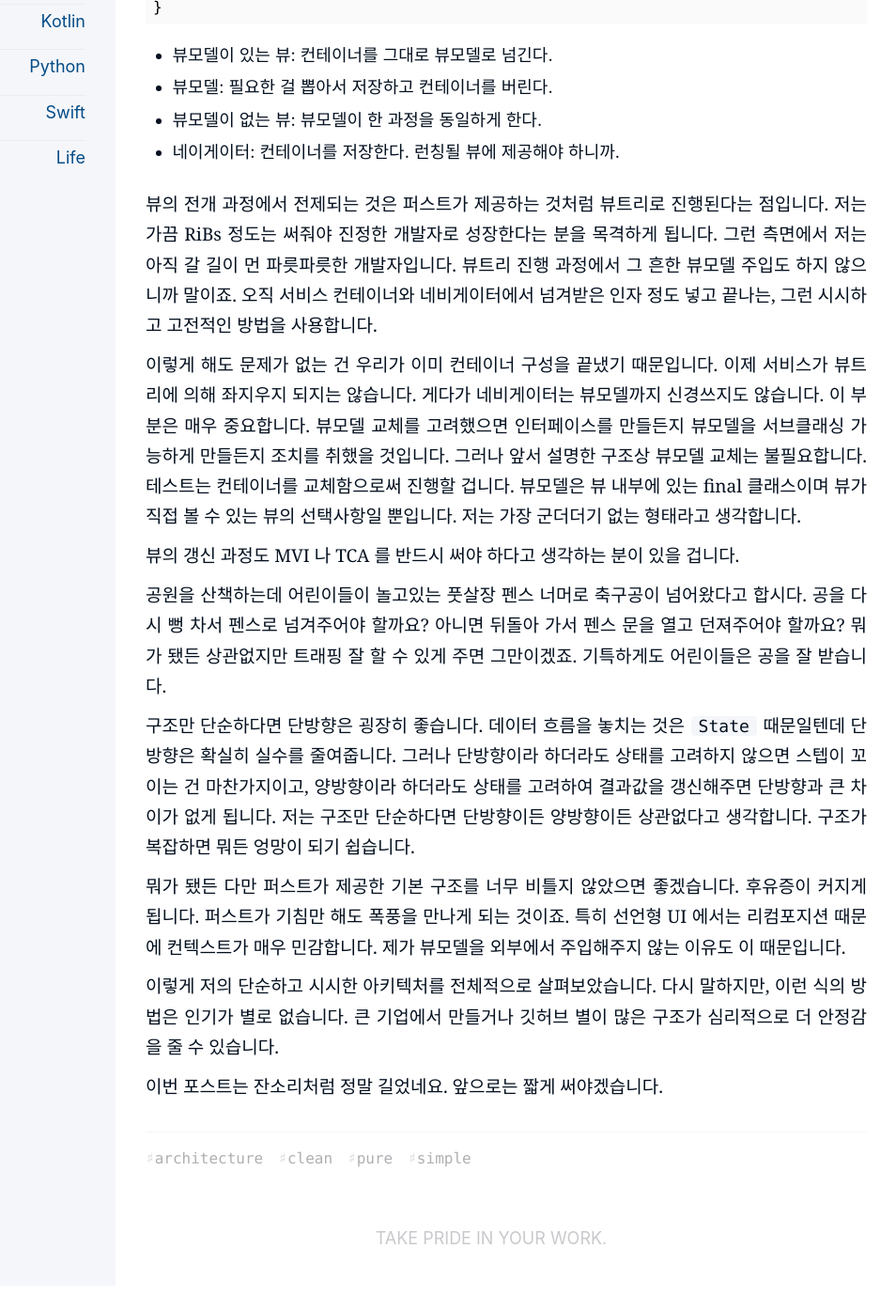
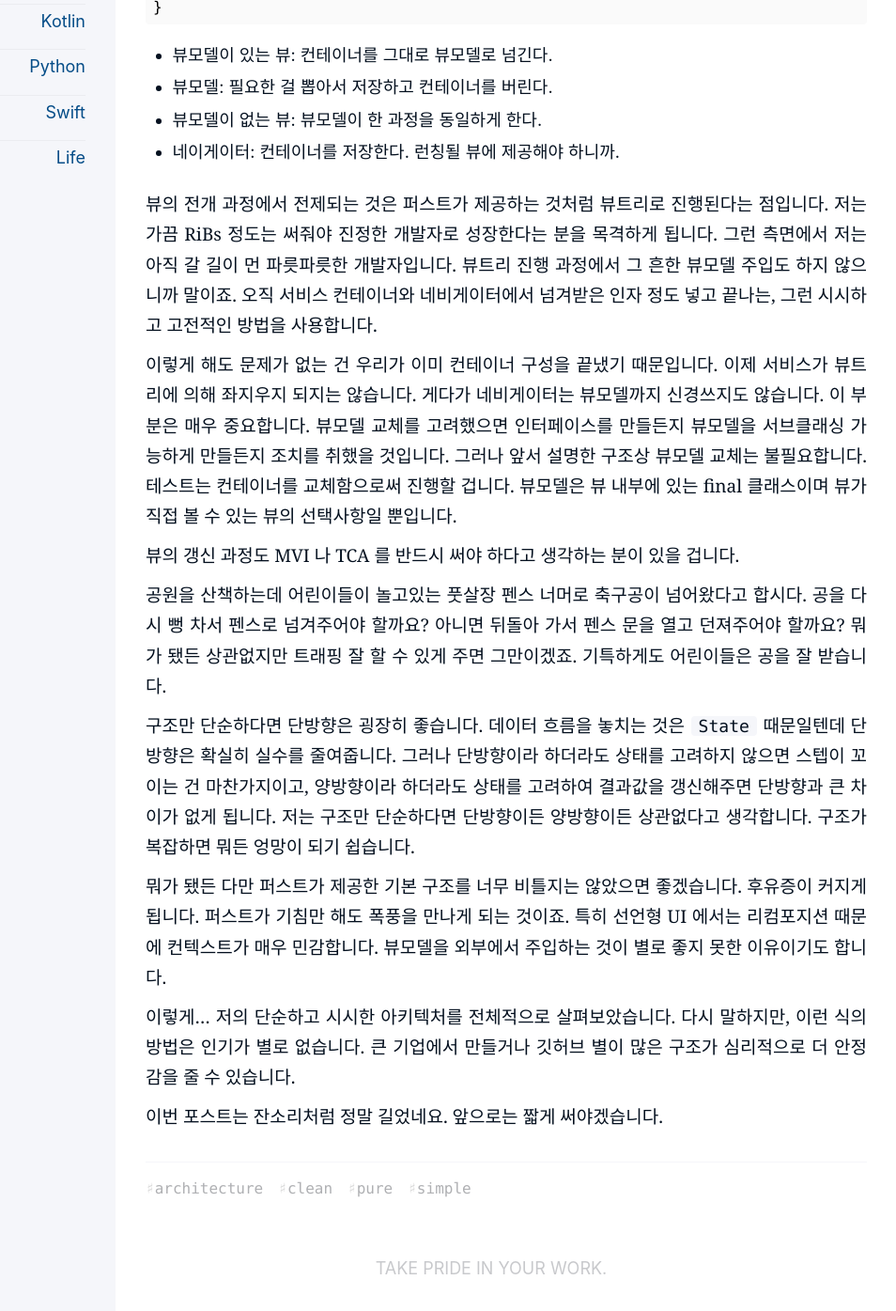
Before and after one commit to kiroshin/kiroshin.github.io, a Jekyll site: the page built from _posts/2024-07-22-hello-pure.md, in a window 1280 px wide and 1400 px high, scrolled down 14658 px. Shown: the top 1395 px of the window at 94% size, without its empty margins (197-1151 px from the left). Built offline with Jekyll 4.4.1, drawn with Linux system fonts in a browser that asks for light colours; before the commit the page ends 16026 px from its top, so only the background shows below that.

Commit message:
Update 2024-07-22-hello-pure.md

```diff
--- a/_posts/2024-07-22-hello-pure.md
+++ b/_posts/2024-07-22-hello-pure.md
@@ -485,7 +485,7 @@
 
 뷰의 전개 과정에서 전제되는 것은 퍼스트가 제공하는 것처럼 뷰트리로 진행된다는 점입니다. 저는 가끔 RiBs 정도는 써줘야 진정한 개발자로 성장한다는 분을 목격하게 됩니다. 그런 측면에서 저는 아직 갈 길이 먼 파릇파릇한 개발자입니다. 뷰트리 진행 과정에서 그 흔한 뷰모델 주입도 하지 않으니까 말이죠. 오직 서비스 컨테이너와 네비게이터에서 넘겨받은 인자 정도 넣고 끝나는, 그런 시시하고 고전적인 방법을 사용합니다.
 
-이렇게 해도 문제가 없는 건 우리가 이미 컨테이너 구성을 끝냈기 때문입니다. 이제 서비스가 뷰트리에 의해 좌지우지 되지는 않습니다. 게다가 네비게이터는 뷰모델까지 신경쓰지도 않습니다. 이 부분은 매우 중요합니다. 뷰모델 교체를 고려했으면 인터페이스를 만들든지 뷰모델을 서브클래싱 가능하게 만들든지 조치를 취했을 것입니다. 그러나 앞서 설명한 구조상 뷰모델 교체는 불필요합니다. 테스트는 컨테이너를 교체함으로써 진행할 겁니다. 뷰모델은 뷰 내부에 있는 final 클래스이며 뷰가 직접 볼 수 있는 뷰의 선택사항일 뿐입니다. 저는 가장 군더더기 없는 형태라고 생각합니다.
+이렇게 해도 문제가 없는 건 우리가 이미 컨테이너 구성을 끝냈기 때문입니다. 이제 서비스가 뷰트리에 의해 좌지우지 되지는 않습니다. 게다가 네비게이터는 뷰모델까지 신경쓰지도 않습니다. 이 부분은 매우 중요합니다. 뷰모델 교체를 고려했으면 인터페이스를 만들든지 뷰모델을 서브클래싱 가능하게 만들든지 조치를 취했을 것입니다. 그러나 앞서 설명한 구조상 뷰모델 교체는 불필요합니다. 테스트는 컨테이너를 교체함으로써 진행할 겁니다. 뷰모델은 뷰 내부에 있는 final 클래스이며 뷰가 직접 볼 수 있는 뷰의 선택사항일 뿐입니다.
 
 뷰의 갱신 과정도 MVI 나 TCA 를 반드시 써야 하다고 생각하는 분이 있을 겁니다.
 
@@ -493,8 +493,8 @@
 
 구조만 단순하다면 단방향은 굉장히 좋습니다. 데이터 흐름을 놓치는 것은 `State` 때문일텐데 단방향은 확실히 실수를 줄여줍니다. 그러나 단방향이라 하더라도 상태를 고려하지 않으면 스텝이 꼬이는 건 마찬가지이고, 양방향이라 하더라도 상태를 고려하여 결과값을 갱신해주면 단방향과 큰 차이가 없게 됩니다. 저는 구조만 단순하다면 단방향이든 양방향이든 상관없다고 생각합니다. 구조가 복잡하면 뭐든 엉망이 되기 쉽습니다.
 
-뭐가 됐든 다만 퍼스트가 제공한 기본 구조를 너무 비틀지 않았으면 좋겠습니다. 후유증이 커지게 됩니다. 퍼스트가 기침만 해도 폭풍을 만나게 되는 것이죠. 특히 선언형 UI 에서는 리컴포지션 때문에 컨텍스트가 매우 민감합니다. 제가 뷰모델을 외부에서 주입해주지 않는 이유도 이 때문입니다.
+뭐가 됐든 다만 퍼스트가 제공한 기본 구조를 너무 비틀지는 않았으면 좋겠습니다. 후유증이 커지게 됩니다. 퍼스트가 기침만 해도 폭풍을 만나게 되는 것이죠. 특히 선언형 UI 에서는 리컴포지션 때문에 컨텍스트가 매우 민감합니다. 뷰모델을 외부에서 주입하는 것이 별로 좋지 못한 이유이기도 합니다.
 
-이렇게 저의 단순하고 시시한 아키텍처를 전체적으로 살펴보았습니다. 다시 말하지만, 이런 식의 방법은 인기가 별로 없습니다. 큰 기업에서 만들거나 깃허브 별이 많은 구조가 심리적으로 더 안정감을 줄 수 있습니다.
+이렇게... 저의 단순하고 시시한 아키텍처를 전체적으로 살펴보았습니다. 다시 말하지만, 이런 식의 방법은 인기가 별로 없습니다. 큰 기업에서 만들거나 깃허브 별이 많은 구조가 심리적으로 더 안정감을 줄 수 있습니다.
 
 이번 포스트는 잔소리처럼 정말 길었네요. 앞으로는 짧게 써야겠습니다.
```
